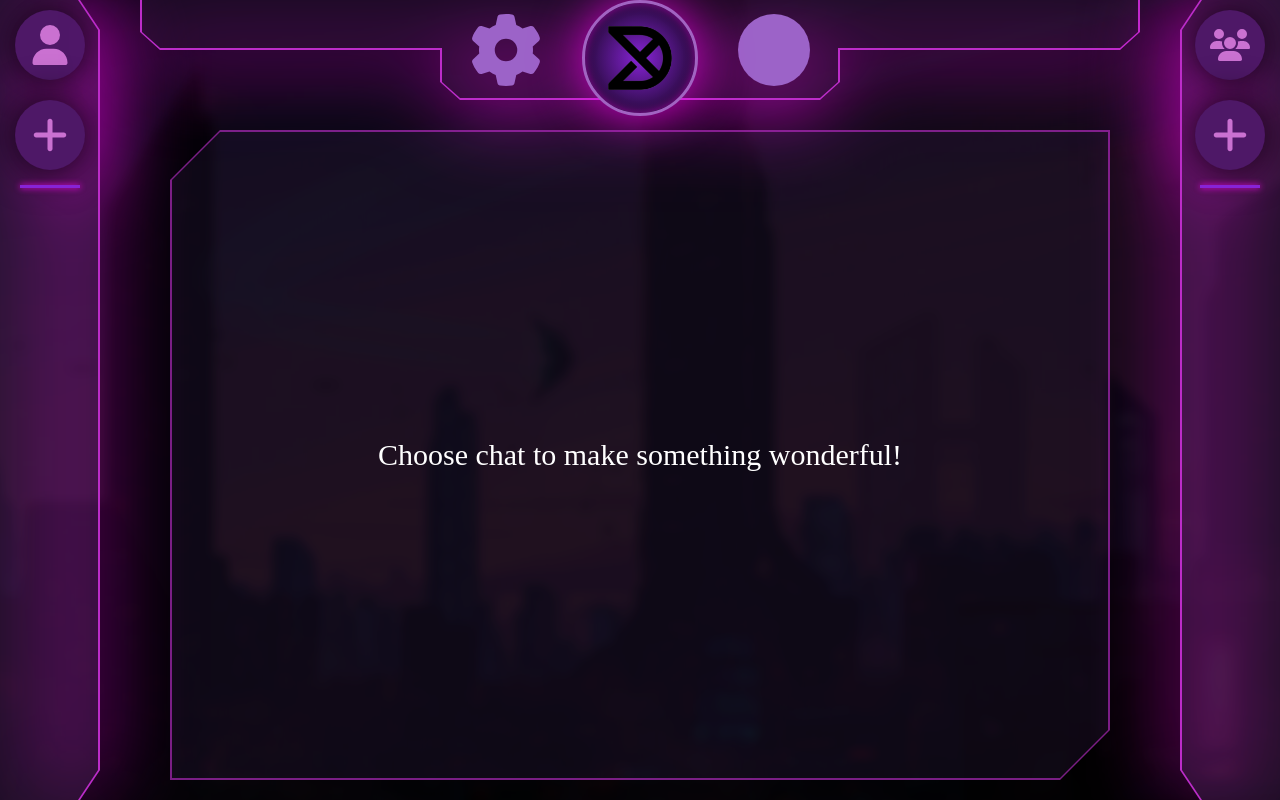
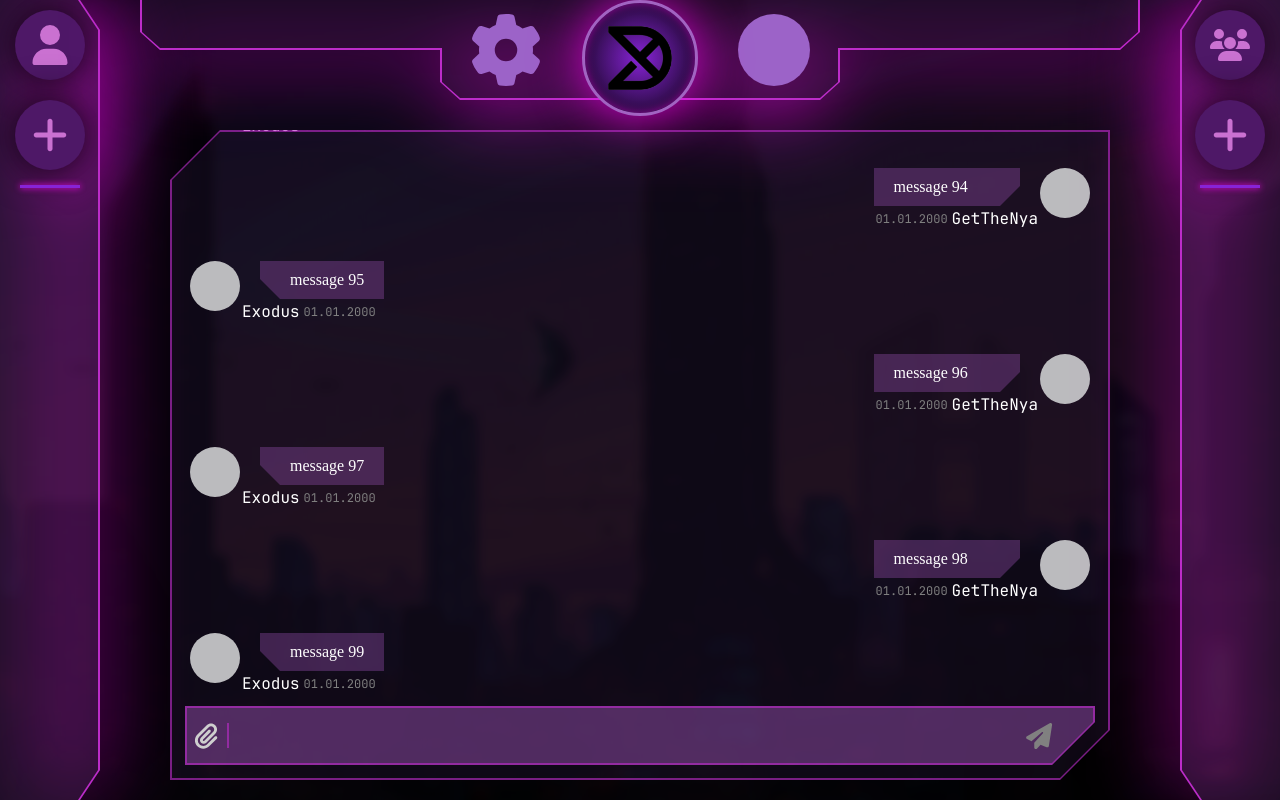
Before and after one commit to MrRomaLol/dialogix-frontend, a React (Create React App) app: page /app in a window 1280 px wide. Built offline with nearby package versions, Linux system fonts and the light colour scheme.

Commit message:
Messages

```diff
--- a/src/components/InputChatBox.js
+++ b/src/components/ChatScreen/InputChatBox.js
@@ -1,10 +1,10 @@
 import React, {useLayoutEffect, useRef, useState} from 'react';
-import IconButton from "./IconButton";
+import IconButton from "../IconButton";
 import {faPaperclip, faPaperPlane} from "@fortawesome/free-solid-svg-icons";
 import styled, {css} from "styled-components";
 
 const Container = styled.div`
-  margin: 15px;
+  margin: 0 15px 15px;
   position: relative;
 `
 const InputBack = styled.div`
--- /dev/null
+++ b/src/components/ChatScreen/MemberMessage.js
@@ -0,0 +1,34 @@
+import React from 'react';
+import TextWithLineBreaks from "./TextWithLineBreaks";
+import {Avatar, MessageBack, MessageContainer, MessageDate, MessageNick, MessageStampContainer} from "./MessagesParts";
+import styled from "styled-components";
+
+const MemberMessageContainer = styled(MessageContainer)`
+  padding-right: 200px;
+`
+
+const MemberMessageBack = styled(MessageBack)`
+  padding-left: 30px;
+  margin-left: 20px;
+  clip-path: polygon(0 0, 100% 0, 100% 100%, 20px 100%, 0 calc(100% - 20px));
+`
+
+
+const MemberMessage = ({content, nick, date}) => {
+    return (
+        <MemberMessageContainer>
+            <Avatar/>
+            <div style={{display: "flex", flexDirection: "column"}}>
+                <MemberMessageBack>
+                    <TextWithLineBreaks text={content}/>
+                </MemberMessageBack>
+                <MessageStampContainer>
+                    <MessageNick>{nick}</MessageNick>
+                    <MessageDate>{date}</MessageDate>
+                </MessageStampContainer>
+            </div>
+        </MemberMessageContainer>
+    );
+};
+
+export default MemberMessage;
--- /dev/null
+++ b/src/components/ChatScreen/MessagesParts.js
@@ -0,0 +1,49 @@
+import styled from "styled-components";
+
+export const MessageContainer = styled.div`
+  width: 100%;
+  display: flex;
+
+  flex-direction: row;
+
+  box-sizing: border-box;
+  padding: 20px 20px 10px;
+`
+
+export const MessageStampContainer = styled.div`
+  display: flex;
+  flex-direction: row;
+  align-items: center;
+`
+
+export const MessageNick = styled.p`
+  color: white;
+  font-family: JetBrains Mono, serif;
+  font-size: 16px;
+  margin: 2px;
+`
+
+export const MessageDate = styled.p`
+  color: gray;
+  font-family: JetBrains Mono, serif;
+  font-size: 12px;
+  margin: 2px;
+`
+
+export const MessageBack = styled.div`
+  color: white;
+
+  background-color: rgba(121, 65, 142, 0.48);
+  padding: 10px 20px;
+
+  word-wrap: anywhere;
+`
+
+export const Avatar = styled.div`
+  width: 50px;
+  min-width: 50px;
+  height: 50px;
+
+  border-radius: 50%;
+  background-color: #bbbbbe;
+`
--- /dev/null
+++ b/src/components/ChatScreen/MyMessage.js
@@ -0,0 +1,34 @@
+import React from 'react';
+import styled from "styled-components";
+import TextWithLineBreaks from "./TextWithLineBreaks";
+import {Avatar, MessageBack, MessageContainer, MessageDate, MessageNick, MessageStampContainer} from "./MessagesParts";
+
+const MyMessageContainer = styled(MessageContainer)`
+  justify-content: flex-end;
+  padding-left: 200px;
+`
+
+const MyMessageBack = styled(MessageBack)`
+  padding-right: 30px;
+  margin-right: 20px;
+  clip-path: polygon(0 0, 100% 0, 100% calc(100% - 20px), calc(100% - 20px) 100%, 0 100%);
+`
+
+const MyMessage = ({content, nick, date}) => {
+    return (
+        <MyMessageContainer>
+            <div style={{display: "flex", flexDirection: "column"}}>
+                <MyMessageBack>
+                    <TextWithLineBreaks text={content}/>
+                </MyMessageBack>
+                <MessageStampContainer>
+                    <MessageDate>{date}</MessageDate>
+                    <MessageNick>{nick}</MessageNick>
+                </MessageStampContainer>
+            </div>
+            <Avatar/>
+        </MyMessageContainer>
+    );
+};
+
+export default MyMessage;
--- /dev/null
+++ b/src/components/ChatScreen/TextWithLineBreaks.js
@@ -0,0 +1,22 @@
+import React from 'react';
+
+const TextWithLineBreaks = ({text}) => {
+    const lines = text.split('\n');
+
+    const textElements = lines.map((line, index) => {
+        const isEmptyLine = /^\s*$/.test(line);
+
+        const extraSpace = index > 0 && isEmptyLine ? <div key={`space-${index}`}>&nbsp;</div> : null;
+
+        return (
+            <React.Fragment key={index}>
+                {extraSpace}
+                <div>{line}</div>
+            </React.Fragment>
+        );
+    });
+
+    return <div>{textElements}</div>;
+};
+
+export default TextWithLineBreaks;
--- /dev/null
+++ b/src/components/ChatScreen/index.js
@@ -0,0 +1,45 @@
+import React from 'react';
+import InputChatBox from "./InputChatBox";
+import ContentContainer from "../ContentContainer";
+import MyMessage from "./MyMessage";
+import MemberMessage from "./MemberMessage";
+import styled from "styled-components";
+
+const MessageContainer = styled.div`
+  display: flex;
+  flex-direction: column-reverse;
+
+  flex: 1;
+  overflow-y: scroll;
+`
+
+const ChatCapsule = () => {
+
+    const arr = []
+
+    for (let i = 0; i < 100; i++) {
+        arr.push({
+            content: "message " + i,
+            date: "01.01.2000",
+            nick: i % 2 === 0 ? "GetTheNya" : "Exodus",
+            type: i % 2 === 0 ? "my" : "member"
+        })
+    }
+
+    return (
+        <ContentContainer>
+
+            <MessageContainer className={"scroll-bar"}>
+                <div>
+                    {arr.map((obj, idx) => (obj.type === "my" ? <MyMessage key={idx} content={obj.content} nick={obj.nick} date={obj.date}/> :
+                        <MemberMessage key={idx} content={obj.content} nick={obj.nick} date={obj.date}/>))}
+                </div>
+            </MessageContainer>
+
+            <InputChatBox/>
+
+        </ContentContainer>
+    );
+};
+
+export default ChatCapsule;
--- a/src/components/FriendsScreen/FriendAddTab.js
+++ b/src/components/FriendsScreen/FriendAddTab.js
@@ -17,6 +17,7 @@ const Button = styled.button`
   min-width: 200px;
 
   color: white;
+  font-family: JetBrains Mono, serif;;
 
   background-color: rgb(188, 44, 201);
 
--- a/src/components/MainContent.js
+++ b/src/components/MainContent.js
@@ -5,6 +5,7 @@ import {useSelector} from "react-redux";
 import FriendsScreen from "./FriendsScreen";
 import MainScreen from "./MainScreen";
 import {FRIENDS_SCREEN, MAIN_SCREEN} from "../store/screenStateSlice";
+import ChatCapsule from "./ChatScreen";
 
 const Content = styled.div`
   width: 100%;
@@ -31,7 +32,8 @@ const MainContent = () => {
 
     return (
         <Content>
-            {screen}
+            {/*{screen}*/}
+            <ChatCapsule/>
         </Content>
     );
 };
--- a/src/pages/AppPage.js
+++ b/src/pages/AppPage.js
@@ -13,7 +13,7 @@ import {easings} from '@react-spring/web'
 
 const AppPage = () => {
     const size = useWindowSize();
-    const appStateName = useSelector(state => state.appState.state)
+    const appStateName = useSelector(state => state.appState.state);
 
     const stateComponent = useMemo(() => {
         switch (appStateName) {
```
Also changed, not shown: src/components/ChatCapsule.js (deleted, +0 -18 lines).
